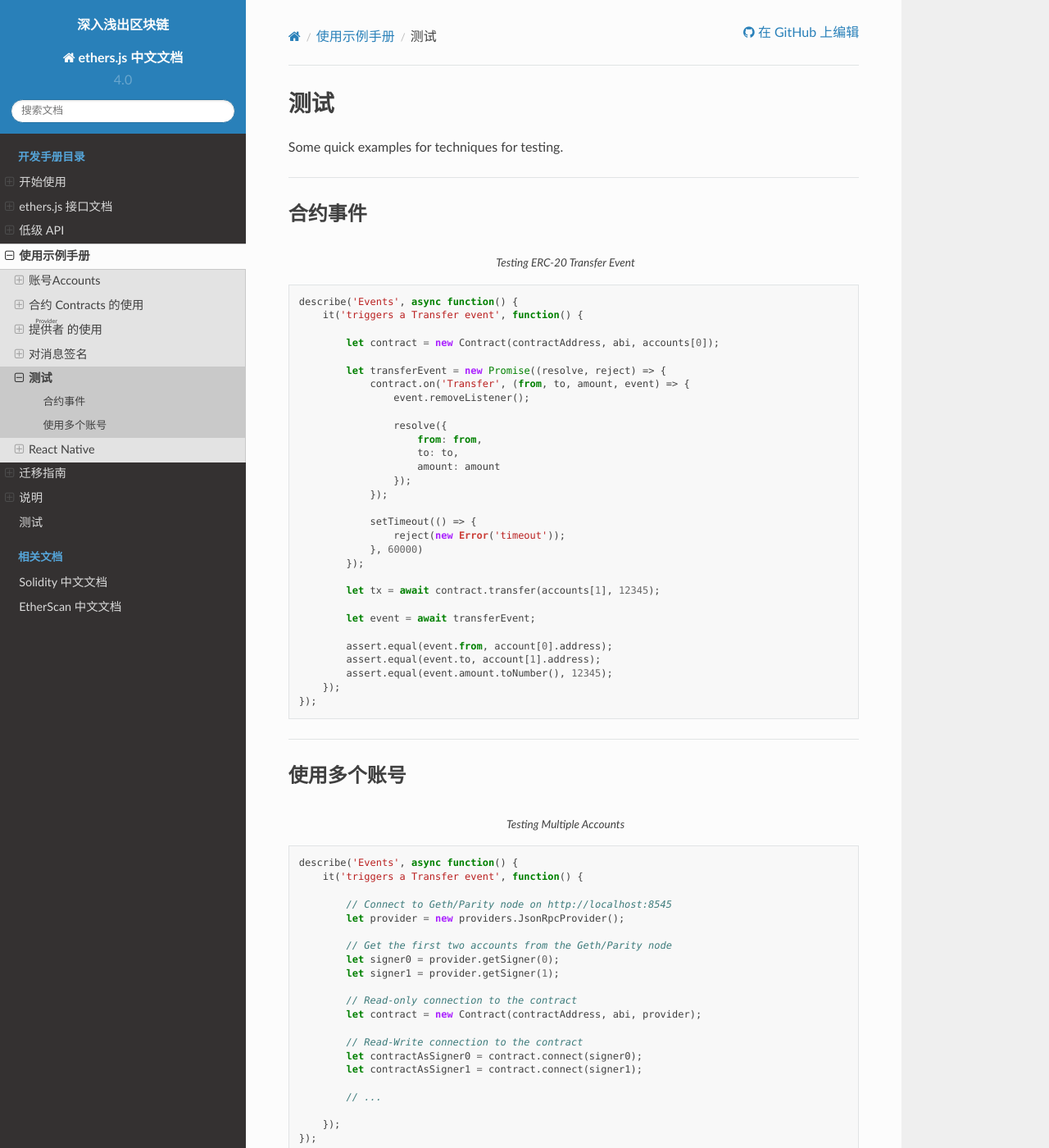
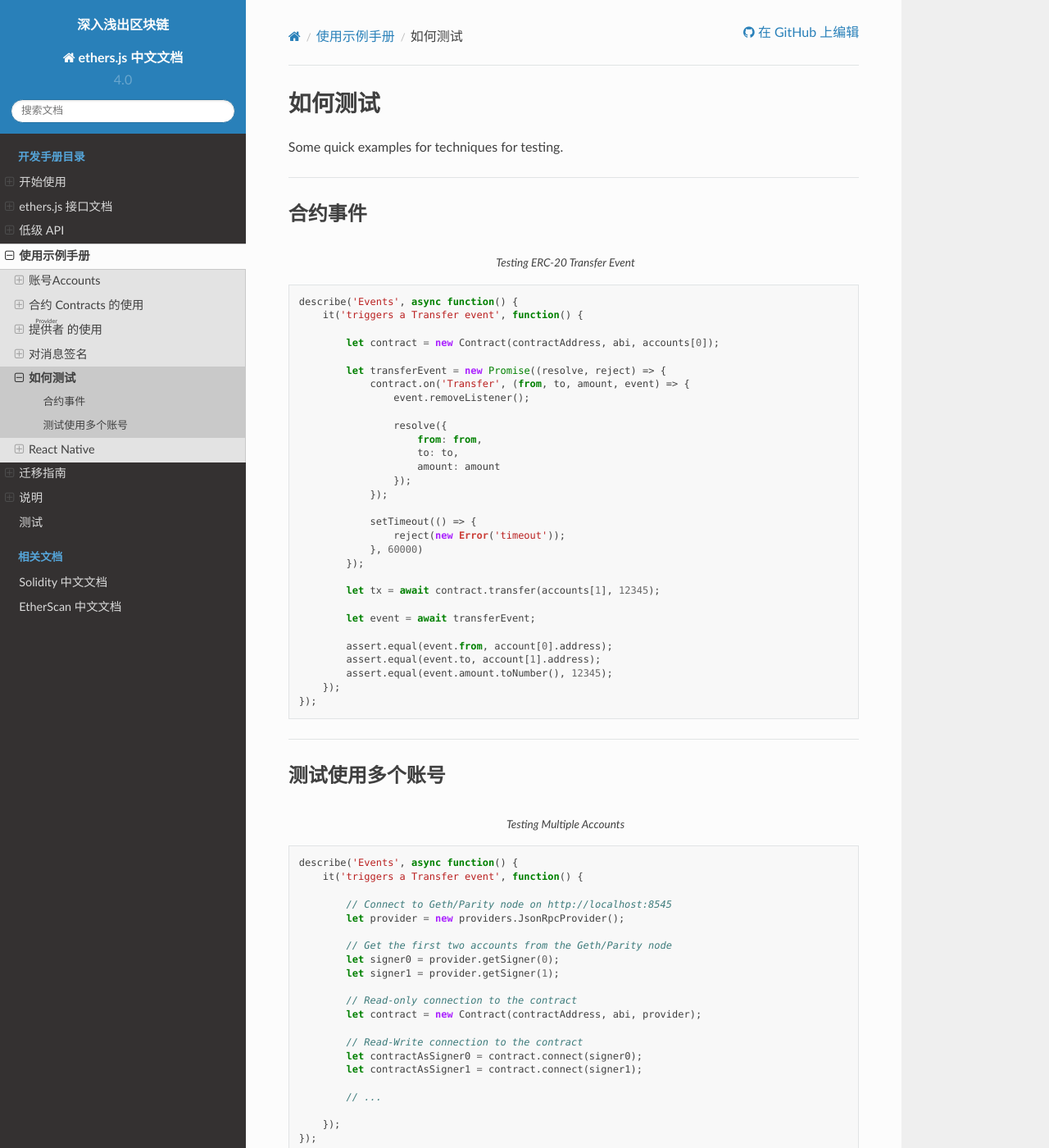
Before and after one commit to lbc-team/ethers.js-docs, a Sphinx documentation site: the page built from source/cookbook-testing.rst, in a window 1280 px wide and 1400 px high. Shown: the whole window at 82% size. Built offline with Sphinx 7.4.7 and the Read the Docs theme 2.0.0, drawn with Linux system fonts in a browser that asks for light colours; comment, search, counter and statistics services are not loaded.

Commit message:
add link

```diff
--- a/source/cookbook-testing.rst
+++ b/source/cookbook-testing.rst
@@ -1,5 +1,5 @@
-测试
-*******
+如何测试
+**********
 
 Some quick examples for techniques for testing.
 
@@ -44,7 +44,7 @@ Some quick examples for techniques for testing.
 
 -----
 
-使用多个账号
+测试使用多个账号
 =======================
 
 .. code-block:: javascript
--- a/source/index.rst
+++ b/source/index.rst
@@ -15,7 +15,8 @@ ethers.js 介绍
 ethers.js库旨在为以太坊区块链及其生态系统提供一个小而完整的 JavaScript API 库
 它最初是与`ethers.io`_一起使用，现在已经扩展为更通用的库。
 
-
+.. note::
+    译者注：Tiny熊`用 ethers.js 开发了网页钱包`_，是一个很好的学习案例。
 
 包含功能
 ==========
@@ -53,6 +54,7 @@ ethers.js库旨在为以太坊区块链及其生态系统提供一个小而完
 .. _MetaMask: https://metamask.io/
 .. _中文文档: https://docs.ethers.io
 .. _documentation: https://docs.ethers.io
+.. _用 ethers.js 开发了网页钱包: https://learnblockchain.cn/2019/04/11/wallet-dev-guide/#ethers.js
 
 Indices and tables
 ==================
```
